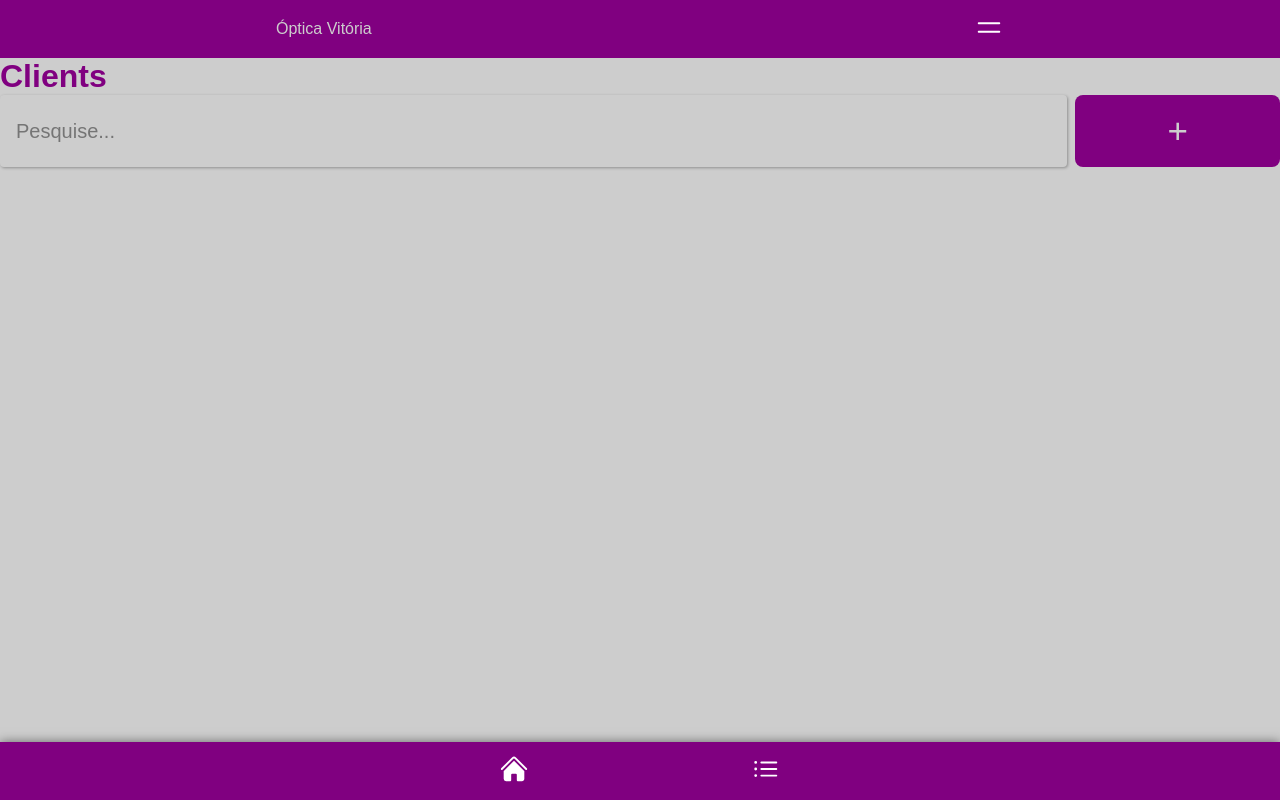
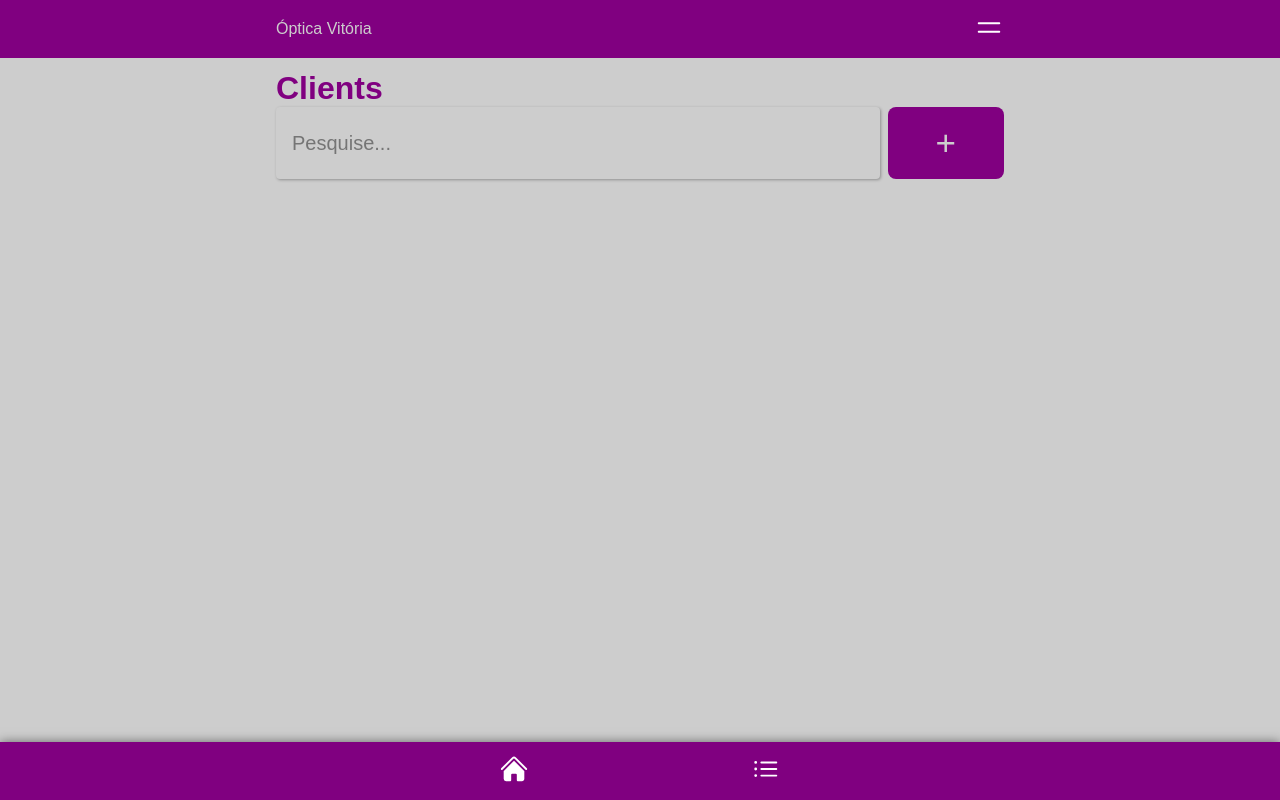
Before and after one commit to gvao/optica-vitoria, a Next.js app: page /clients in a window 1280 px wide. Built offline with nearby package versions, Linux system fonts and the light colour scheme.

Commit message:
Add container component

```diff
--- a/src/app/clients/[id]/page.tsx
+++ b/src/app/clients/[id]/page.tsx
@@ -3,6 +3,7 @@ import { Header } from "./components/header"
 import { Tabs } from "./components/tabs"
 import { SectionRemoveClient } from "./components/remove-client"
 import { PageProps, TabsProps } from './types'
+import { Container } from "@/common/container"
 
 export default function DetailsClient({ params, searchParams }: PageProps) {
 
@@ -12,13 +13,13 @@ export default function DetailsClient({ params, searchParams }: PageProps) {
     }
 
     return (
-        <>
+        <Container>
             {/* <Header id={params.id} /> */}
 
             <Tabs tab={searchParams.tab} />
 
             {tabs[searchParams?.tab]}
 
-        </>
+        </Container>
     )
 }
--- a/src/app/clients/page.tsx
+++ b/src/app/clients/page.tsx
@@ -1,6 +1,7 @@
 import { Popup } from "@/common/popup";
 import { FormClient } from "./components/form";
 import { ListClients } from "./components/list";
+import { Container } from "@/common/container";
 
 type ClientsPageProps = {
     searchParams: {
@@ -11,7 +12,7 @@ type ClientsPageProps = {
 export default function ClientsPage({ searchParams }: ClientsPageProps) {
 
     return (
-        <>
+        <Container>
             <h1>Clients</h1>
 
             {searchParams?.popup === 'add' && (
@@ -22,6 +23,6 @@ export default function ClientsPage({ searchParams }: ClientsPageProps) {
             )}
 
             <ListClients />
-        </>
+        </Container>
     )
 }
--- a/src/app/page.tsx
+++ b/src/app/page.tsx
@@ -1,11 +1,15 @@
+import { Container } from '@/common/container'
 import styles from './page.module.css'
 
 export default function Home() {
 
   return (
     <main>
-      <h1>Home</h1>
+      <Container>
+        <h1>Home</h1>
 
+
+      </Container>
     </main>
   )
 }
```
